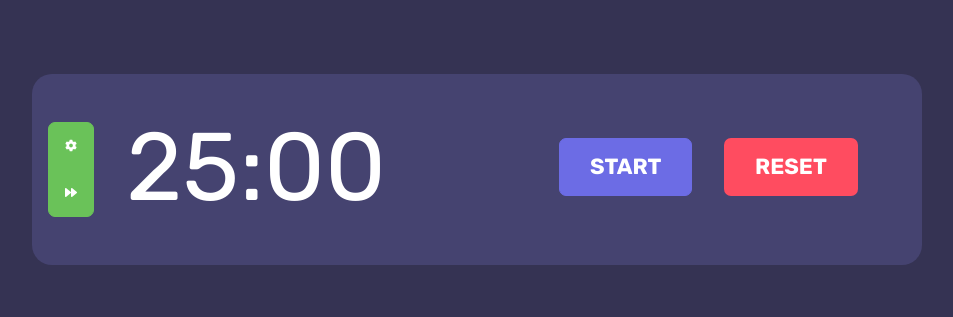
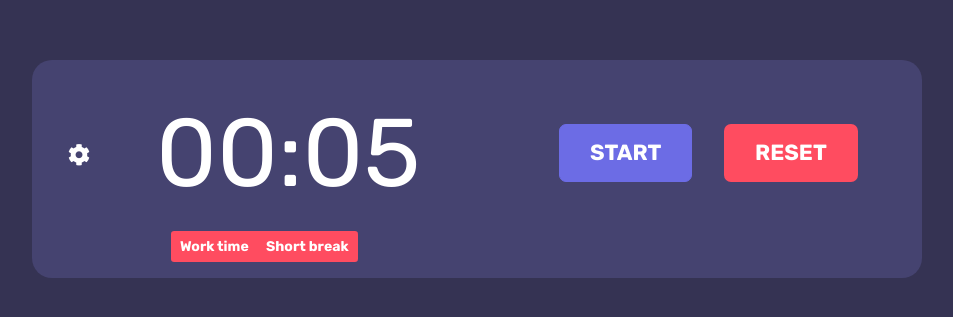
Before and after one commit to revlenuwe/vumdoro, a Vue app: page / in a window 1280 px wide. Shown: the part 231-548 px from the top of the page, without its empty margins (163-1116 px from the left). Built offline with nearby package versions, Linux system fonts and the light colour scheme.

Commit message:
AutoNext round & config update

```diff
--- a/public/assets/css/style.css
+++ b/public/assets/css/style.css
@@ -432,11 +432,11 @@ footer.footer.light {
 
 .form-control {
   display: block;
-  border-radius: 30px;
+  border-radius: 7px;
   width: 100%;
-  height: 60px;
-  padding: 10px 30px;
-  font-size: 16px;
+  height: 50px;
+  padding: 10px 12px;
+  font-size: 14px;
   font-weight: 400;
   line-height: 1.6;
   color: #454360;
@@ -471,9 +471,11 @@ footer.footer.light {
   border-radius: 0;
 }
 
-.rounded {
+.rounded-20 {
   border-radius: 20px !important;
 }
+
+
 
 .shadow-dark, .desktop-header .dropdown-menu, .form-control, .form-control:focus {
   -webkit-box-shadow: 0px 5px 20px 0px rgba(69, 67, 96, 0.1);
--- a/src/store/config.js
+++ b/src/store/config.js
@@ -3,27 +3,25 @@ export default {
     state: {
         timerConfig: {
             rounds: {
-                work: 1500,
-                shortBreak: 30,
-                longBreak: 900,
+                work: 5,
+                break: 2,
             },
-            currentTime: 1500,
-            longBreakInterval: 4
+            autoNext: true,
+            audio: 'audio'
         }
     },
     mutations: {
-        setTime (state, time) {
-            state.timerConfig.currentTime = time * 60
-        }
+
     },
     actions: {
-        setTime ({commit}, time) {
-            commit('setTime',time)
-        }
+
     },
     getters: {
         getTimerConfig (state) {
             return state.timerConfig
+        },
+        getWorkTime (state) {
+            return state.timerConfig.rounds.work
         }
     }
 }
--- a/src/views/Home.vue
+++ b/src/views/Home.vue
@@ -1,18 +1,27 @@
 <template>
     <section class="home d-flex align-items-center">
         <div class="container">
-            <div class="rounded text-white padding-30 bg-grey">
+            <div class="rounded-20 text-white padding-30 bg-grey">
                 <div class="row">
                     <div class="col-md-4 d-flex">
-                        <div class="btn-control pt-5 pb-5 p-3">
-                            <div class="btn-group-vertical">
-                                <button class="btn btn-success btn-sm"><i class="fas fa-cog"></i></button>
-                                <button class="btn btn-success btn-sm"><i class="fas fa-forward"></i></button>
+                        <div class="btn-control pt-5 pb-5 p-1">
+                            <div class="btn-group-vertical pt-4">
+                                <button class="btn btn-success bg-transparent border-0 f-22" data-toggle="modal" data-target="#configModal"><i class="fas fa-cog"></i></button>
                             </div>
                         </div>
-                        <h1 class="text-white display-1 p-3 text-center">
-                            <b>{{ minutes }}:{{ seconds }}</b>
-                        </h1>
+                        <div class="col-lg-12">
+                            <div class="col-lg-12">
+                                <h1 class="text-white display-1 pt-3 text-center">
+                                    <b>{{ minutes }}:{{ seconds }}</b>
+                                </h1>
+                                <div class="btn-group btn-group-sm mb-0 mb-3" role="group" aria-label="Basic example">
+                                    <button type="button" class="btn btn-default" @click="setRound('work')">Work time</button>
+                                    <button type="button" class="btn btn-default" @click="setRound('break')">Short break</button>
+                                </div>
+                            </div>
+
+                        </div>
+
                     </div>
                     <div class="col-md-8 text-white">
                         <div class="d-flex p-5 float-right">
@@ -34,54 +43,74 @@
                 </div>
             </div>
         </div>
+        <config-modal :config="timerConfig" />
     </section>
 </template>
 
 <script>
+    import configModal from '../components/ConfigModal'
+    import { mapGetters } from 'vuex'
 
     export default {
         name: 'Home',
+        components: {
+            configModal
+        },
         data() {
             return {
                 timerConfig: null,
+                currentTime: 0,
                 timer: null,
                 timerStarted: false
             }
         },
         created() {
             this.timerConfig = this.$store.getters.getTimerConfig
+            this.currentTime = this.$store.getters.getWorkTime
         },
         methods: {
+            toSeconds (minutes) {
+                return minutes * 60
+            },
             startTimer() {
                 this.timerStarted = true
-                this.timer = setInterval(() => this.countdown(), 1000);
+                this.timer = setInterval(this.countdown, 1000);
             },
             stopTimer() {
                 clearInterval(this.timer);
                 this.timer = null;
             },
             resetCurrentRound() {
-                this.timerConfig.currentTime = 5 * 60//get from config
+                //
             },
             padTime(time) {
                 return (time < 10 ? '0' : '') + time;
             },
             countdown() {
-                if (this.timerConfig.currentTime >= 1) {
-                    this.timerConfig.currentTime--;
+                if (this.currentTime >= 1) {
+                    console.log(this.timer)
+                    this.currentTime--;
                 } else {
-                    this.timer = null
-                    this.timerConfig.currentTime = 0;
+                    this.stopTimer()
+                    if(this.timerConfig.autoNext === true){
+                        this.setRound('break')
+                        this.startTimer()
+                    }
                 }
+            },
+            setRound (round) {
+                this.stopTimer()
+                this.currentTime = this.toSeconds(this.timerConfig.rounds[round])
             }
         },
         computed: {
+            ...mapGetters['timerConfig'],
             minutes() {
-                const minutes = Math.floor(this.timerConfig.currentTime / 60);
+                const minutes = Math.floor(this.currentTime / 60);
                 return this.padTime(minutes);
             },
             seconds() {
-                const seconds = this.timerConfig.currentTime - (this.minutes * 60);
+                const seconds = this.currentTime - (this.minutes * 60);
                 return this.padTime(seconds);
             }
         }
```
